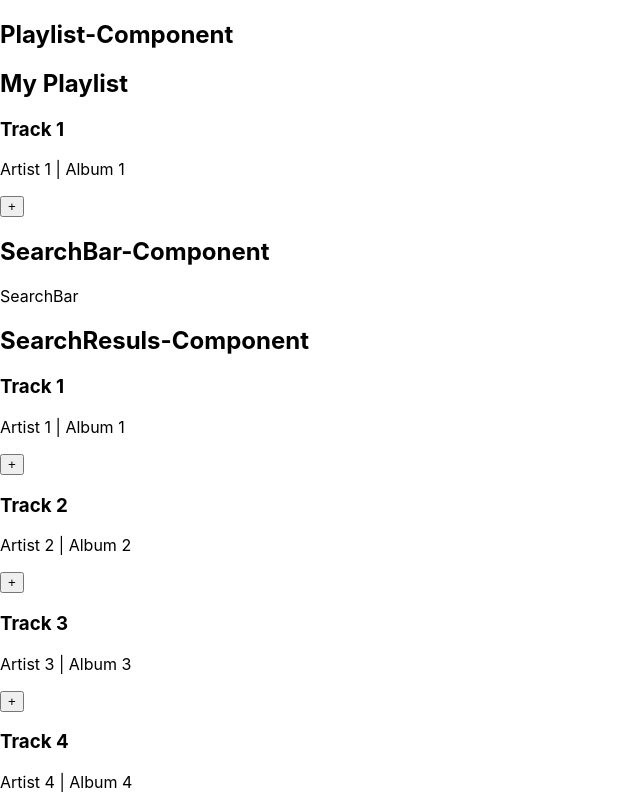
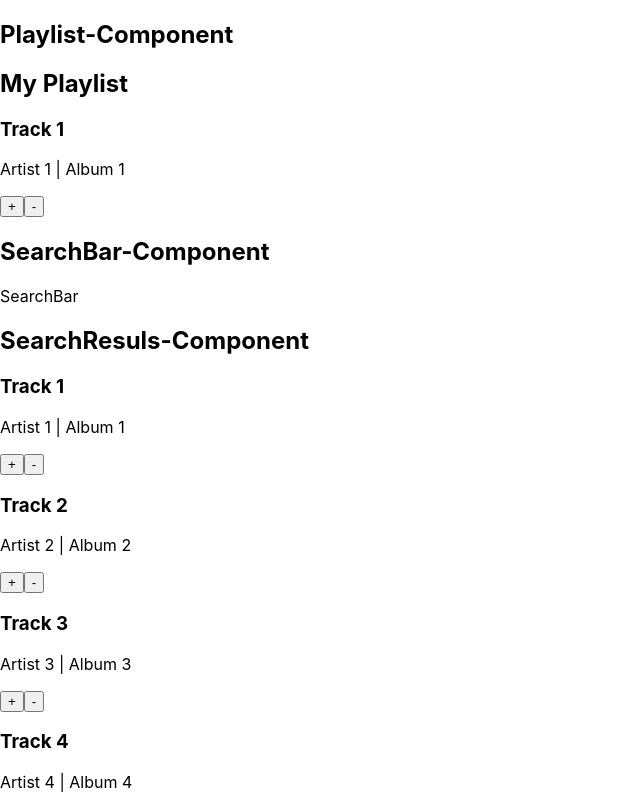
Before and after one commit to elialee1984/jammming, a React (Create React App) app: page / in a window 1280 px wide. Shown: the top 800 px of the page, without its empty margins (0-640 px from the left). Built offline with nearby package versions, Linux system fonts and the light colour scheme.

Commit message:
Added functionality: Removing songs from custom playlist

```diff
--- a/src/App.js
+++ b/src/App.js
@@ -23,18 +23,24 @@ const App = () => {
         setPlaylistTracks([...playlistTracks, track]);
     };
 
+    const removeTrack = (track) => {
+        setPlaylistTracks(
+            playlistTracks.filter((savedTrack) => savedTrack.id !== track.id)
+        );
+    };
+
     return (
         <div>
             <h2>Playlist-Component</h2>
-            <Playlist name={playlistName} tracks={playlistTracks} />
+            <Playlist name={playlistName} tracks={playlistTracks} onAdd={addTrack} onRemove={removeTrack}/>
             <h2>SearchBar-Component</h2>
             <SearchBar />
             <h2>SearchResuls-Component</h2>
-            <SearchResults tracks={tracks} onAdd={addTrack}/>
+            <SearchResults tracks={tracks} onAdd={addTrack} />
             <h2>Track-Component</h2>
             <Track />
             <h2>Tracklist-Component</h2>
-            <Tracklist />
+            <Tracklist onRemove={removeTrack} />
             <h2>Some buttons</h2>
             <button>Save To Spotify</button>
             <button>Search</button>
--- a/src/components/Playlist/Playlist.js
+++ b/src/components/Playlist/Playlist.js
@@ -1,11 +1,11 @@
 import React from "react";
 import Tracklist from "../Tracklist/Tracklist";
 
-const Playlist = ({ name, tracks }) => {
+const Playlist = ({ name, tracks, onRemove }) => {
     return (
         <div>
             <h2>{name}</h2>
-            <Tracklist tracks={tracks} />
+            <Tracklist tracks={tracks} onRemove={onRemove} />
         </div>
     );
 };
--- a/src/components/Track/Track.js
+++ b/src/components/Track/Track.js
@@ -1,6 +1,6 @@
 import React from "react";
 
-const Track = ({ track, onAdd }) => {
+const Track = ({ track, onAdd, onRemove }) => {
     if (!track) {
         return <div>Track information is missing</div>;
     }
@@ -12,6 +12,7 @@ const Track = ({ track, onAdd }) => {
                 {track.artist} | {track.album}
             </p>
             <button onClick={() => onAdd(track)}>+</button>
+            <button onClick={() => onRemove(track)}>-</button>
         </div>
     );
 };
--- a/src/components/Tracklist/Tracklist.js
+++ b/src/components/Tracklist/Tracklist.js
@@ -1,14 +1,20 @@
 import React from "react";
 import Track from "../Track/Track";
 
-const Tracklist = ({ tracks }) => {
-
+const Tracklist = ({ tracks, onAdd, onRemove }) => {
     if (!tracks) {
         return <div>Tracks information is missing</div>;
     }
     return (
         <div>
-            {tracks.map(track => <Track key={track.id} track={track} />)}
+            {tracks.map((track) => (
+                <Track
+                    key={track.id}
+                    track={track}
+                    onAdd={onAdd}
+                    onRemove={onRemove}
+                />
+            ))}
         </div>
     );
 };
```
